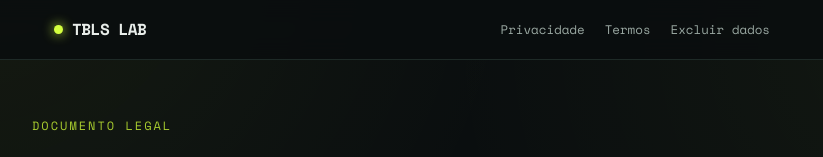
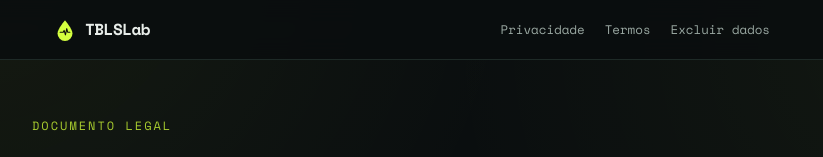
Before and after one commit to tubelesslab/web, a Next.js app: page / in a window 1280 px wide. Shown: the top 157 px of the page, without its empty margins (228-1051 px from the left). Built offline with nearby package versions, Linux system fonts and the light colour scheme.

Commit message:
Add DropLogo component to Masthead

```diff
--- a/app/components/chrome.tsx
+++ b/app/components/chrome.tsx
@@ -1,10 +1,32 @@
+function DropLogo() {
+  return (
+    <svg className="logo-drop" viewBox="0 0 100 100" width="22" height="22" aria-hidden="true">
+      <path
+        d="M50 6 C50 6 84 46 84 66 A34 34 0 0 1 16 66 C16 46 50 6 50 6 Z"
+        fill="var(--accent)"
+      />
+      <path
+        d="M28 60 L42 60 L46 52 L52 72 L58 44 L62 60 L72 60"
+        fill="none"
+        stroke="#0D0D0D"
+        strokeWidth="5"
+        strokeLinecap="round"
+        strokeLinejoin="round"
+      />
+    </svg>
+  );
+}
+
 export function Masthead() {
   return (
     <header className="masthead">
       <div className="masthead-inner">
         <a className="brand" href="/">
-          <span className="dot" />
-          TBLS&nbsp;LAB
+          <DropLogo />
+          <span className="brand-text">
+            <span className="brand-tbls">TBLS</span>
+            <span className="brand-lab">Lab</span>
+          </span>
         </a>
         <nav className="nav">
           <a href="/privacidade">Privacidade</a>
```
